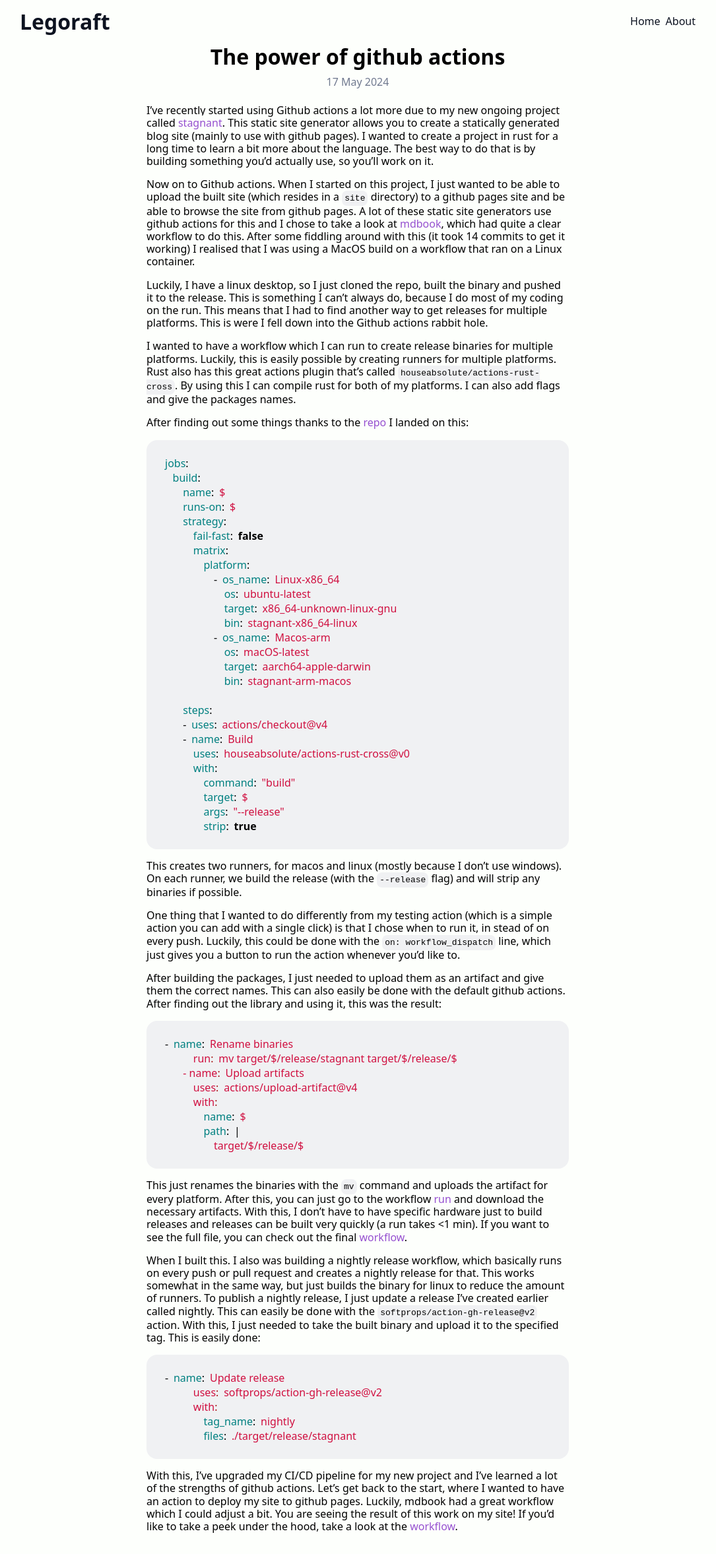
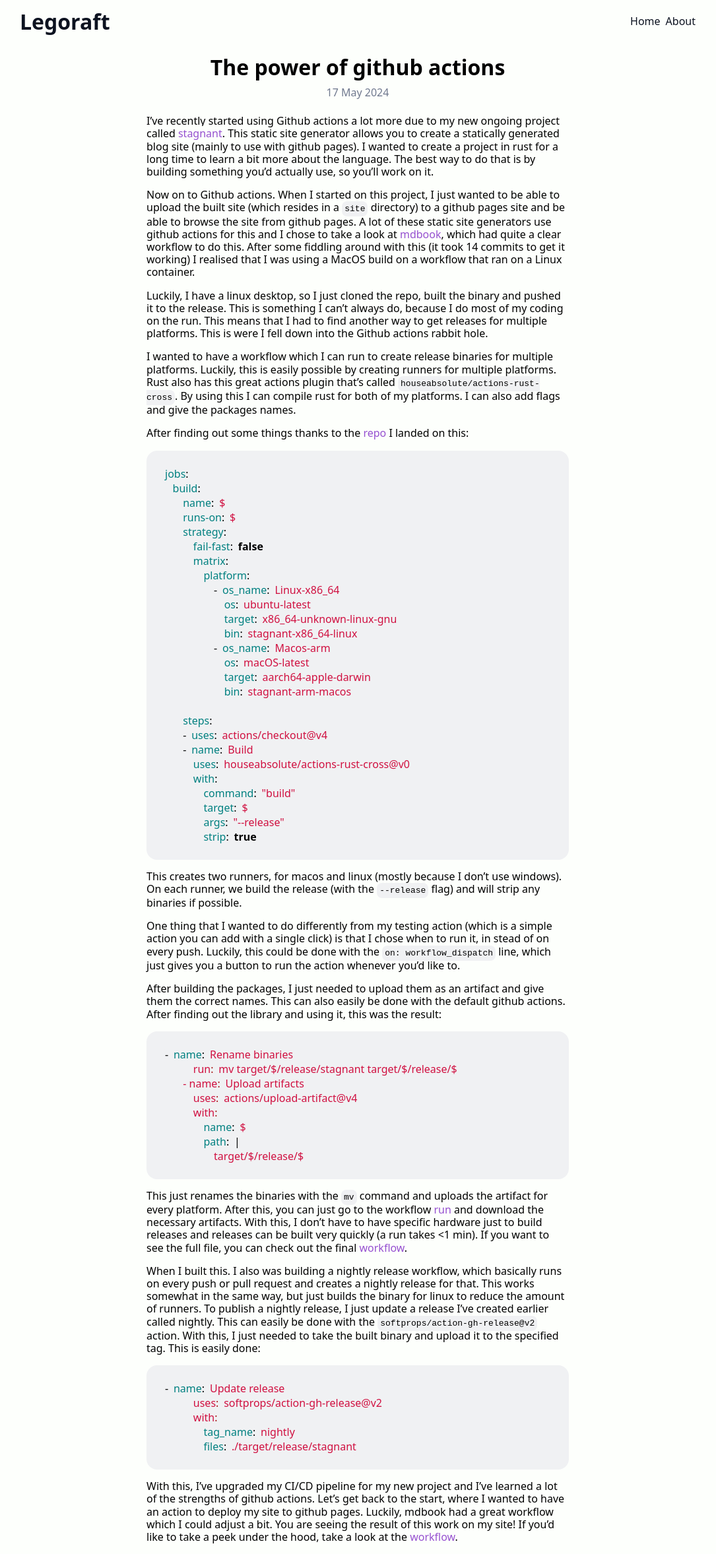
Before and after one commit to LegoRaft/legoraft.github.io, a Jekyll site: the page built from _posts/2024-05-17-power-of-github-actions.md, in a window 1280 px wide. Shown: the whole page at 66% size, without its empty margins (98-1183 px from the left). Built offline with Jekyll 4.4.1, drawn with Linux system fonts in a browser that asks for light colours.

Commit message:
Spaced header a bit more

```diff
--- a/_sass/header.scss
+++ b/_sass/header.scss
@@ -7,7 +7,7 @@ header {
     justify-content: space-between;
     align-items: center;
     padding: 0 64px;
-    margin: auto;
+    margin: 0 auto 1rem auto;
     color: $foreground;
 }
 
```
